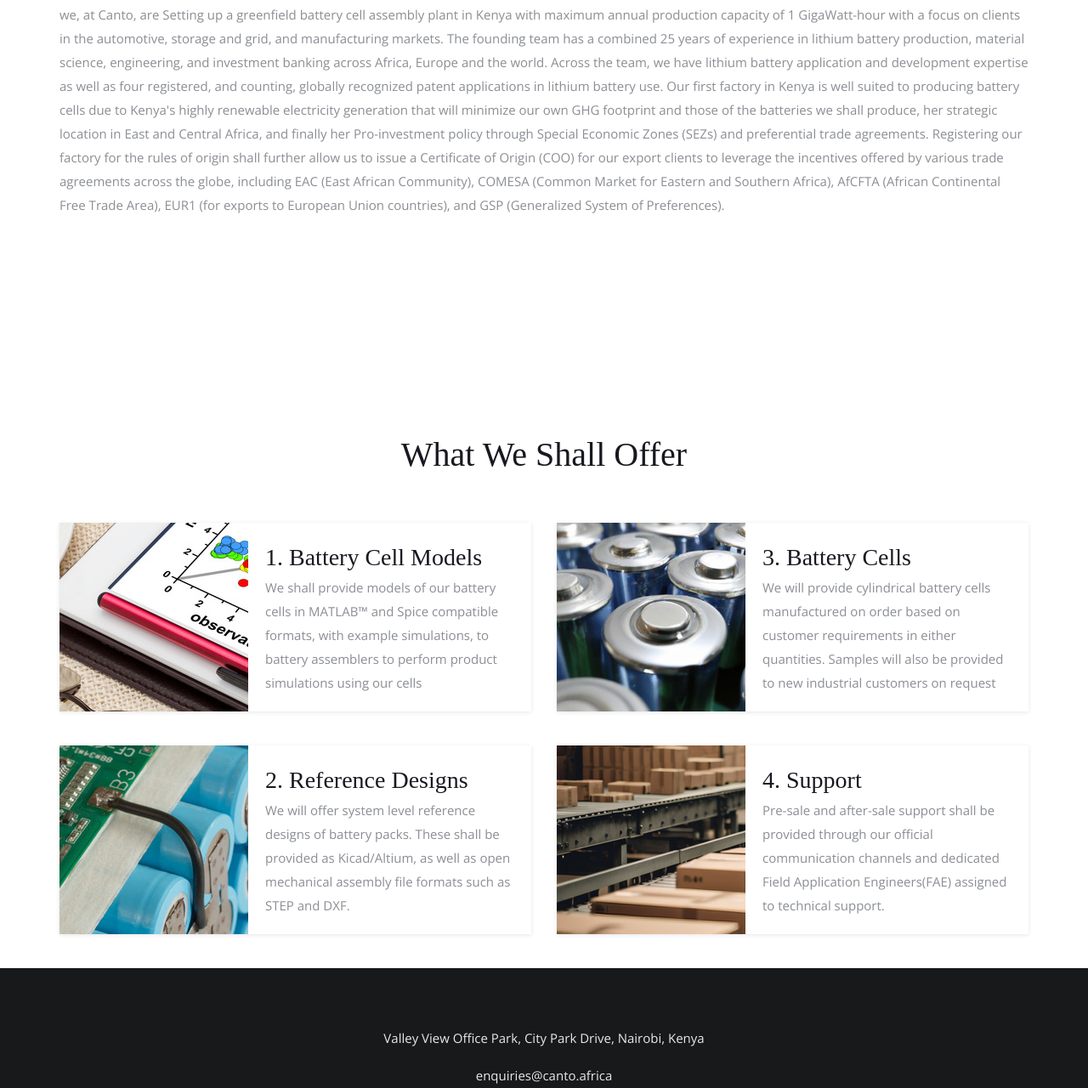
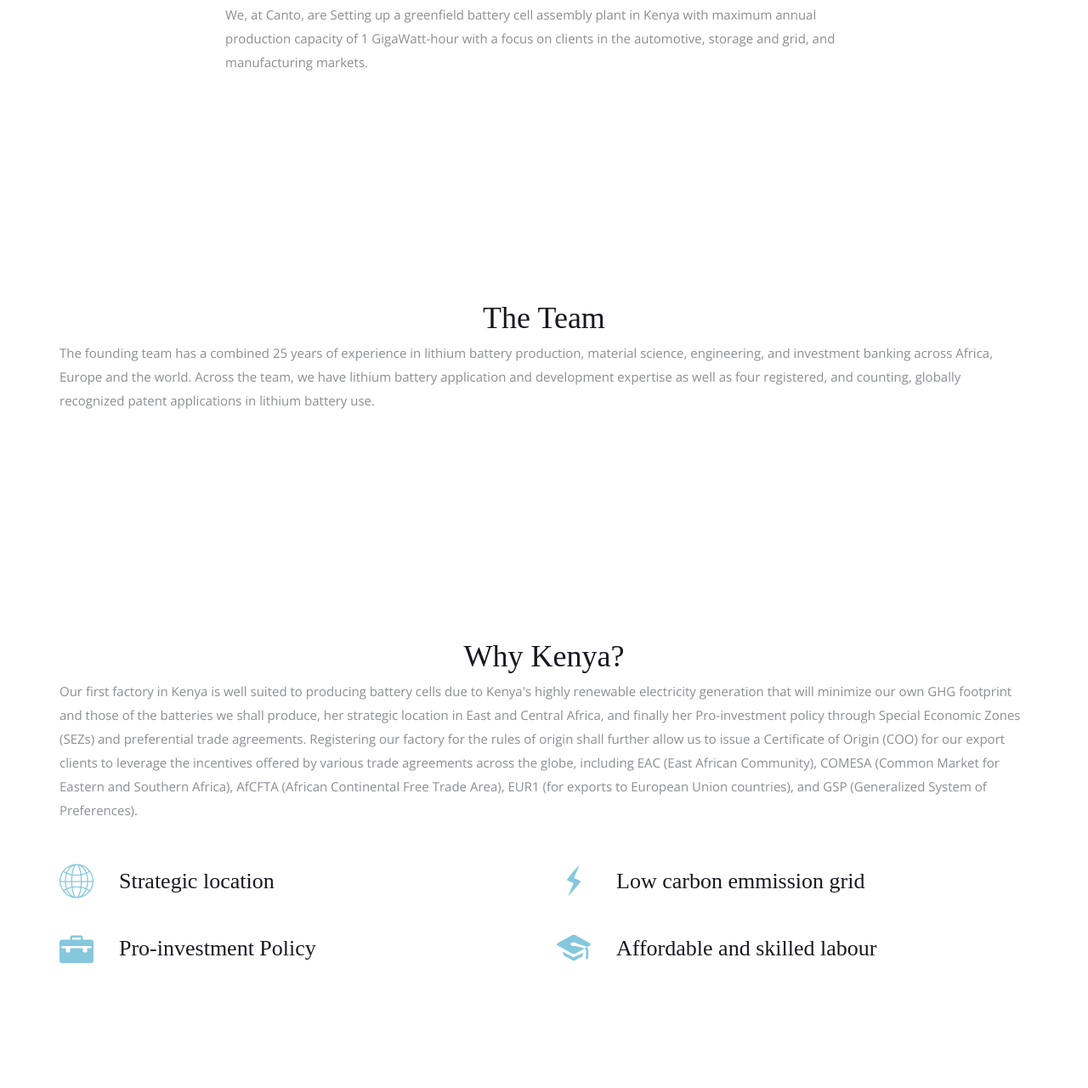
Before and after one commit to Canto-africa/site, a website: page index.html in a window 1280 px wide. Shown: the part 876-2156 px from the top of the page at 85% size. Drawn offline with nearby package versions, Linux system fonts and the light colour scheme; files whose address does not match are found by name; a web font is replaced by a local one.

Commit message:
Modifief content

```diff
--- a/index.html
+++ b/index.html
@@ -106,11 +106,64 @@
       <div class="container">
         <div class="row">
           <div class="col-md-12 text-center">
-            <h2 class="mb0">Canto</h2>
+            <h2 class="mb0">The project</h2>
+          </div>
+          <div class="col-md-8 col-md-offset-2 probootstrap-animate">
+            <p>We, at Canto, are Setting up a greenfield battery cell assembly plant in Kenya with maximum annual production capacity of 1 GigaWatt-hour with a focus on clients in the automotive, storage and grid, and manufacturing markets.</p>
+          </div>
+        </div>
+      </div>
+    </section>
+    <section class="probootstrap-section probootstrap-bg-white"  id="about">
+      <div class="container">
+        <div class="row">
+          <div class="col-md-12 text-center">
+            <h2 class="mb0">The Team</h2>
           </div>
           <div class="col-md-12 probootstrap-animate">
-            <p>we, at Canto, are Setting up a greenfield battery cell assembly plant in Kenya with  maximum annual production capacity of 1 GigaWatt-hour with a focus on clients in the automotive, storage and grid, and manufacturing markets. The founding team has a combined 25 years of experience in lithium battery production, material science, engineering, and investment banking across Africa, Europe and the world. Across the team, we have lithium battery application and development expertise as well as four registered, and counting, globally recognized patent applications in lithium battery use. Our first factory in Kenya is well suited to producing battery cells due to Kenya's highly renewable electricity generation that will minimize our own GHG footprint and those of the batteries we shall produce, her strategic location in East and Central Africa, and finally her Pro-investment policy through Special Economic Zones (SEZs) and preferential trade agreements. Registering our factory for the rules of origin shall further allow us to issue a Certificate of Origin (COO) for our export clients to leverage the incentives offered by various trade agreements across the globe, including EAC (East African Community), COMESA (Common Market for Eastern and Southern Africa), AfCFTA (African Continental Free Trade Area), EUR1 (for exports to European Union countries), and GSP (Generalized System of Preferences).</p>
+            <p>The founding team has a combined 25 years of experience in lithium battery production, material science, engineering, and investment banking across Africa, Europe and the world. Across the team, we have lithium battery application and development expertise as well as four registered, and counting, globally recognized patent applications in lithium battery use. </p>
           </div>
+        </div>
+      </div>
+    </section>
+    <section class="probootstrap-section probootstrap-bg-white"  id="about">
+      <div class="container">
+        <div class="row">
+          <div class="col-md-12 text-center">
+            <h2 class="mb0">Why Kenya?</h2>
+          </div>
+          <div class="col-md-12 probootstrap-animate">
+            <p>Our first factory in Kenya is well suited to producing battery cells due to Kenya's highly renewable electricity generation that will minimize our own GHG footprint and those of the batteries we shall produce, her strategic location in East and Central Africa, and finally her Pro-investment policy through Special Economic Zones (SEZs) and preferential trade agreements. Registering our factory for the rules of origin shall further allow us to issue a Certificate of Origin (COO) for our export clients to leverage the incentives offered by various trade agreements across the globe, including EAC (East African Community), COMESA (Common Market for Eastern and Southern Africa), AfCFTA (African Continental Free Trade Area), EUR1 (for exports to European Union countries), and GSP (Generalized System of Preferences).</p>
+          </div>
+            <div class="col-md-6">
+              <div class="service left-icon probootstrap-animate">
+                <div class="icon"><i class="icon-global"></i></div>
+                <div class="text">
+                  <h3>Strategic location</h3>
+                </div>
+              </div>
+              <div class="service left-icon probootstrap-animate">
+                <div class="icon"><i class="icon-briefcase2"></i></div>
+                <div class="text">
+                  <h3>Pro-investment Policy</h3>
+                </div>
+              </div>
+            </div>
+            <div class="col-md-6">
+              <div class="service left-icon probootstrap-animate">
+                <div class="icon"><i class="icon-flash"></i></div>
+                <div class="text">
+                  <h3>Low carbon emmission grid</h3>
+                </div>
+              </div>
+
+              <div class="service left-icon probootstrap-animate">
+                <div class="icon"><i class="icon-graduation-cap"></i></div>
+                <div class="text">
+                  <h3>Affordable and skilled labour</h3>
+                </div>
+              </div>
+            </div>
         </div>
       </div>
     </section>
```
